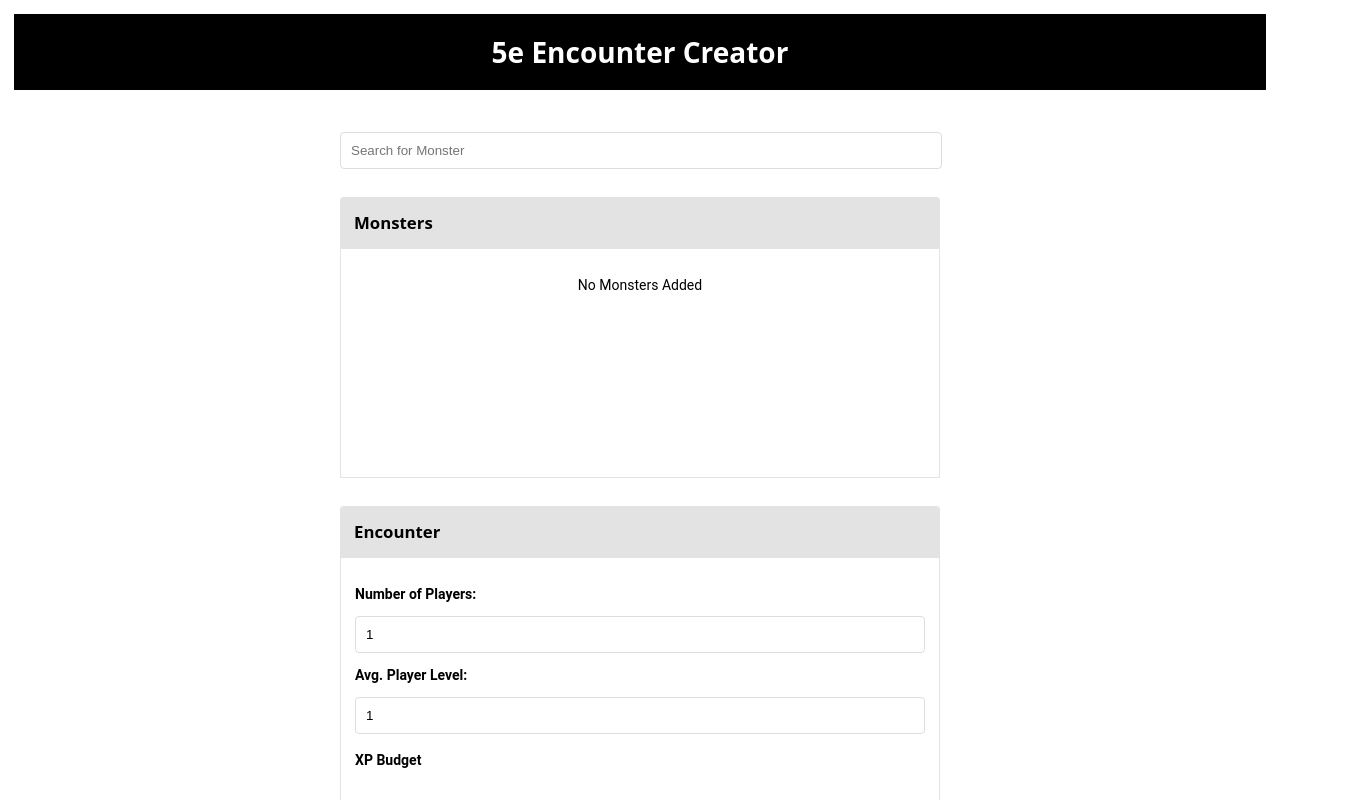
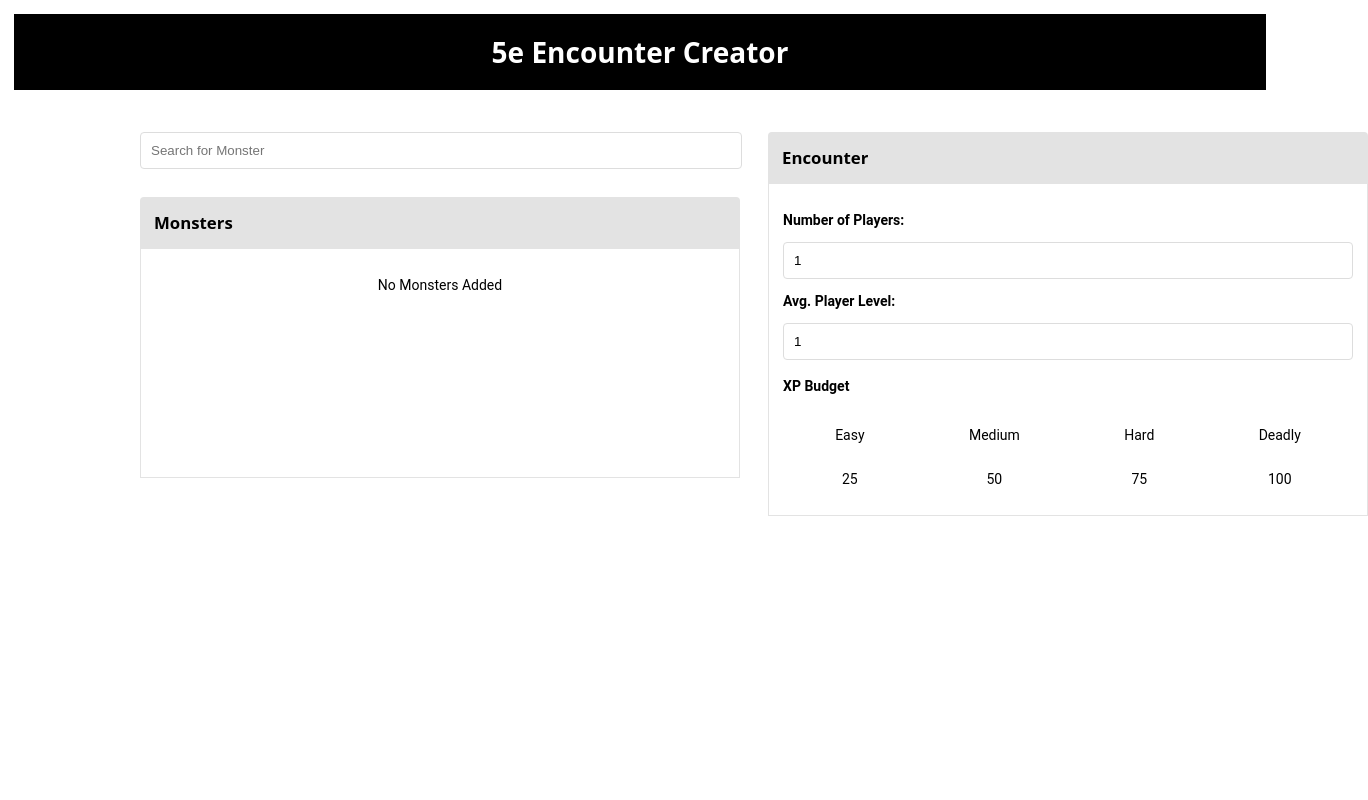
Before and after one commit to harryganz/hackathon2021, a React (Create React App) app: page / in a window 1280 px wide. Shown: the top 800 px of the page, 1368 px wide, since content can reach past the window. Built offline with nearby package versions, Linux system fonts and the light colour scheme.

Commit message:
Changes to more horizontal layout

```diff
--- a/src/App.js
+++ b/src/App.js
@@ -51,12 +51,16 @@ function App() {
     <div id="page-content">
       <Header title='5e Encounter Creator'/>
       <Container>
+      <div className='flex-column'>
         <SearchContainer addNewMonster={(monster) => dispatch({type: 'new_monster', payload: {slug: monster.slug, monster: monster}})}/>
         <MonsterList
             monsters={state}
             add={(slug) => dispatch({type: 'increment_monster', payload: {slug}})}
             remove={(slug) => dispatch({type: 'decrement_monster', payload: {slug}})}/>
+      </div>
+      <div className='flex-column'>
         <Encounter monsters={state}/>
+      </div>
       </Container>
     </div>
   );
--- a/src/Container.css
+++ b/src/Container.css
@@ -1,7 +1,7 @@
 .container {
     margin: 0 auto;
     padding-top: 3em;
-    flex-direction: column;
+    flex-direction: row;
     display: flex;
     max-width: 1000px;
     gap: 2em;
--- a/src/SearchDropDown.css
+++ b/src/SearchDropDown.css
@@ -6,7 +6,6 @@
     border-radius: 0 0 4px 4px;
     box-shadow: 0.1em 0.1em 1px 1px rgba(0, 0, 0, 0.1);
     width: 580px;
-    transform: translateX(200px);
     margin-top: -1px;
     z-index: 1000;
 }
--- a/src/index.css
+++ b/src/index.css
@@ -38,6 +38,11 @@ input {
   padding: 10px;
   border-radius: 4px;
 }
+.flex-column {
+  display: flex;
+  flex-direction: column;
+  gap: 2em;
+}
 .form-group {
   display: flex;
   flex-direction: column;
```
Lines whose indentation alone changed are shown as unchanged.
